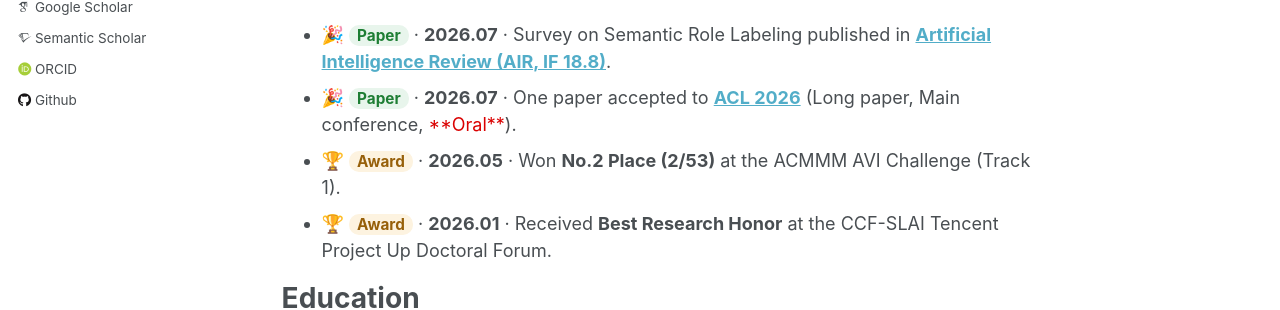
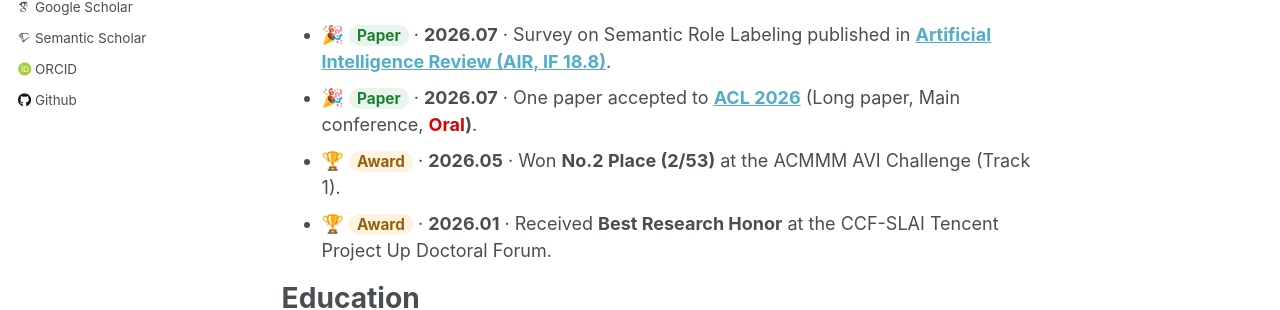
Before and after one commit to DreamH1gh/DreamH1gh.github.io, a Jekyll site: the page built from _pages/about.md, in a window 1280 px wide and 900 px high. Shown: the part 411-721 px from the top of the window. Built offline with Jekyll 4.4.1, drawn with Linux system fonts in a browser that asks for light colours; some web fonts are replaced.

Commit message:
oral修正

```diff
--- a/_pages/about.md
+++ b/_pages/about.md
@@ -18,7 +18,7 @@ If you are interested in any aspect of my research, I would be delighted to disc
 Recent News
 ======
 + 🎉 <span style="color:#1e7e34; background-color:#e8f5ec; padding:1px 8px; border-radius:10px; font-size:0.85em">**Paper**</span> · **2026.07** · Survey on Semantic Role Labeling published in **[Artificial Intelligence Review (AIR, IF 18.8)](#paper-air2026)**.
-+ 🎉 <span style="color:#1e7e34; background-color:#e8f5ec; padding:1px 8px; border-radius:10px; font-size:0.85em">**Paper**</span> · **2026.07** · One paper accepted to **[ACL 2026](#paper-acl2026)** (Long paper, Main conference, <font color=dark red>**Oral**</font>).
++ 🎉 <span style="color:#1e7e34; background-color:#e8f5ec; padding:1px 8px; border-radius:10px; font-size:0.85em">**Paper**</span> · **2026.07** · One paper accepted to **[ACL 2026](#paper-acl2026)** (Long paper, Main conference, **<font color=dark red>Oral</font>)**.
 + 🏆 <span style="color:#97600a; background-color:#fdf3e0; padding:1px 8px; border-radius:10px; font-size:0.85em">**Award**</span> · **2026.05** · Won **No.2 Place (2/53)** at the ACMMM AVI Challenge (Track 1).
 + 🏆 <span style="color:#97600a; background-color:#fdf3e0; padding:1px 8px; border-radius:10px; font-size:0.85em">**Award**</span> · **2026.01** · Received **Best Research Honor** at the CCF-SLAI Tencent Project Up Doctoral Forum.
 
```
